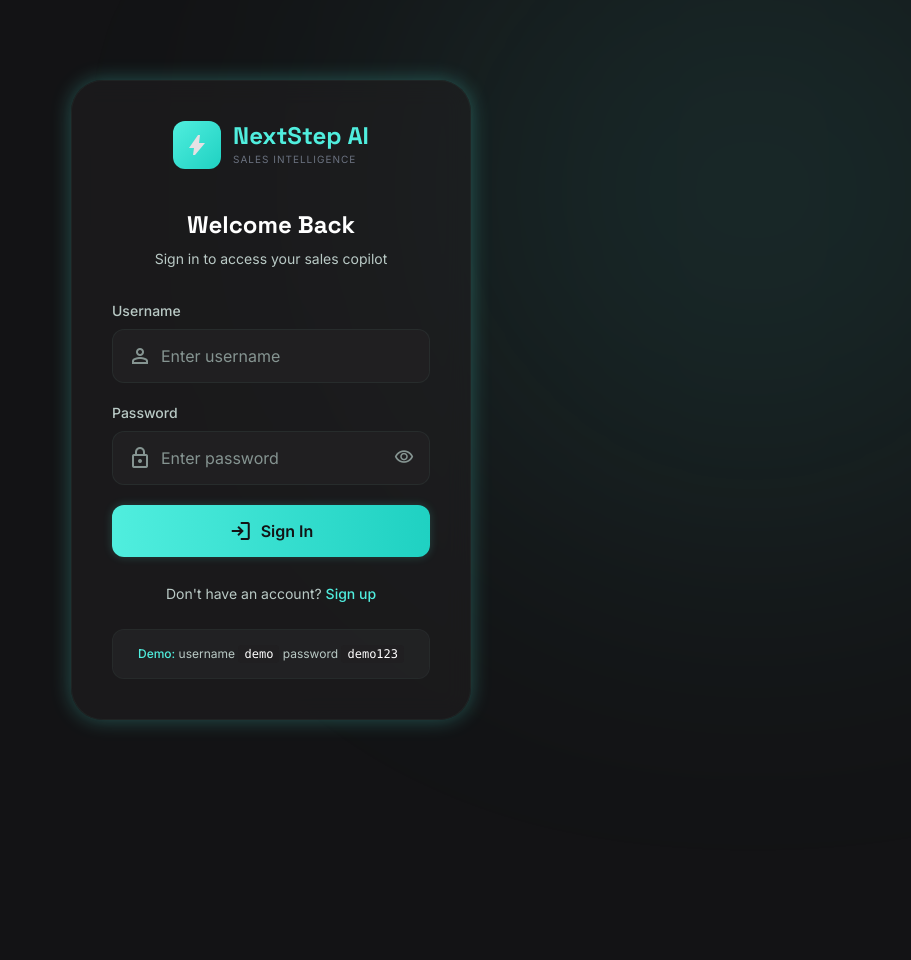
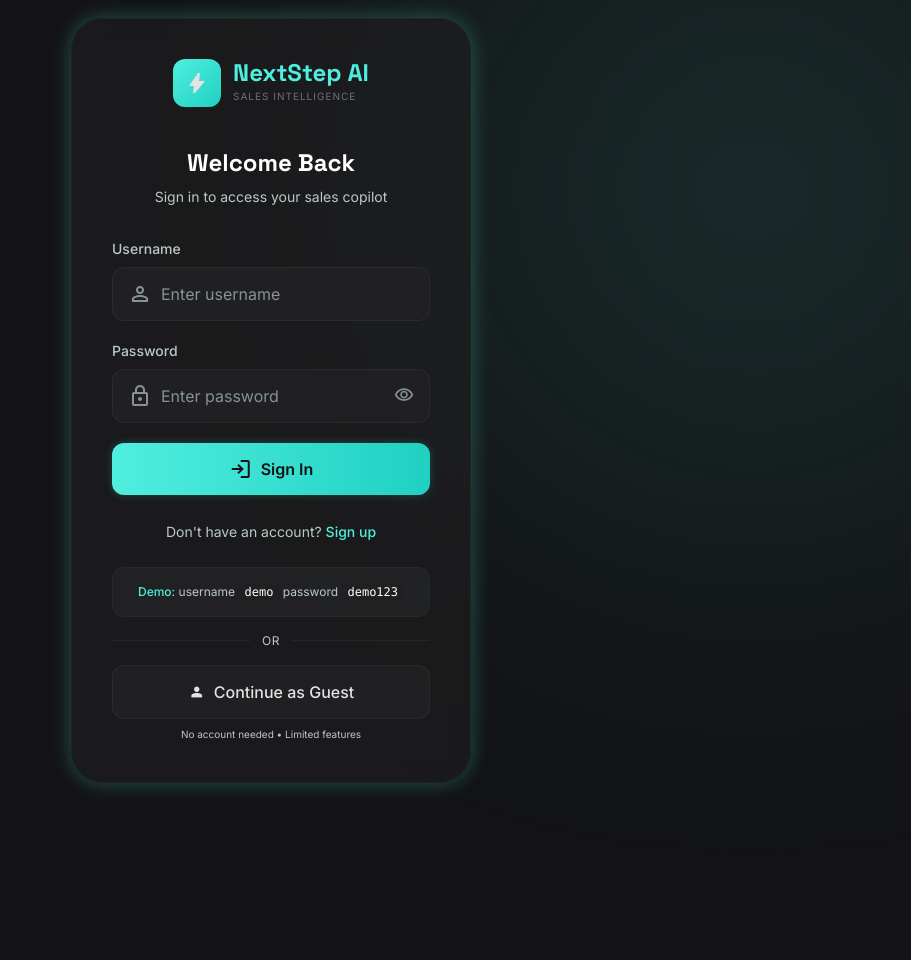
Before and after one commit to raghavendrapd/nextstep, a FastAPI app: page /login in a window 1280 px wide; the page is wider, and only the part inside the window is pictured. Shown: that part, without its empty margins (369-1280 px from the left). Run offline with FastAPI, Linux system fonts and the light colour scheme; some libraries are stand-ins or nearby versions.

Commit message:
feat: Add guest login, health endpoint, mic auto-restart, and error handling

```diff
--- a/main.py
+++ b/main.py
@@ -111,6 +111,47 @@ def serve_login():
 @app.get("/test-screen")
 def serve_test():
     return FileResponse("screentest.html")
+
+# Health check endpoint for UptimeRobot
+@app.get("/health")
+def health_check():
+    return {"status": "ok", "service": "NextStep AI"}
+
+# Guest login endpoint
+@app.post("/guest-login")
+def guest_login():
+    """Create a guest session without registration"""
+    import random
+    import string
+
+    # Create a random guest username
+    guest_id = ''.join(random.choices(string.ascii_lowercase + string.digits, k=8))
+    guest_username = f"guest_{guest_id}"
+
+    # Check if guest user exists, if not create one
+    db = get_db()
+    user = db.execute("SELECT id, username, password, display_name FROM users WHERE username = ?", (guest_username,)).fetchone()
+
+    if not user:
+        # Create guest user
+        hashed_pw, _ = hash_password("guest_" + guest_id)
+        db.execute("INSERT INTO users (username, password, display_name) VALUES (?, ?, ?)",
+                   (guest_username, hashed_pw, "Guest"))
+        db.commit()
+        user = db.execute("SELECT id, username, password, display_name FROM users WHERE username = ?", (guest_username,)).fetchone()
+
+    db.close()
+
+    # Create session
+    session_id = create_session(user[0], user[1])
+    response = JSONResponse({
+        "success": True,
+        "username": user[1],
+        "display_name": user[3] or "Guest",
+        "is_guest": True
+    })
+    response.set_cookie(key="session_id", value=session_id, httponly=True, max_age=24*60*60)  # 24 hours for guest
+    return response
 
 
 # -------------------- DB SETUP --------------------
--- a/templates/login.html
+++ b/templates/login.html
@@ -145,6 +145,21 @@
           <span class="text-primary font-medium">Demo:</span> username <code class="bg-surface-container px-1.5 py-0.5 rounded text-white">demo</code> password <code class="bg-surface-container px-1.5 py-0.5 rounded text-white">demo123</code>
         </p>
       </div>
+
+      <!-- Guest Login -->
+      <div class="mt-4 text-center">
+        <div class="relative flex items-center justify-center gap-3 mb-4">
+          <div class="h-px bg-outline-variant/30 flex-1"></div>
+          <span class="text-xs text-on-surface-variant uppercase tracking-wider">or</span>
+          <div class="h-px bg-outline-variant/30 flex-1"></div>
+        </div>
+        <button onclick="guestLogin()" id="guestBtn"
+          class="w-full py-3 bg-surface-container border border-outline-variant/30 text-on-surface font-medium rounded-xl hover:bg-surface-container-high hover:border-outline-variant transition-all flex items-center justify-center gap-2">
+          <span class="material-symbols-outlined text-lg" style="font-variation-settings: 'FILL' 1;">person</span>
+          <span>Continue as Guest</span>
+        </button>
+        <p class="text-[10px] text-on-surface-variant mt-2">No account needed • Limited features</p>
+      </div>
     </div>
   </div>
 
@@ -242,6 +257,30 @@
         }
       } catch {}
     })();
+
+    // Guest Login
+    async function guestLogin() {
+      const btn = document.getElementById('guestBtn');
+      btn.disabled = true;
+      btn.innerHTML = '<span class="animate-spin">⟳</span> Loading...';
+
+      try {
+        const res = await fetch('/guest-login', { method: 'POST' });
+        const data = await res.json();
+
+        if (res.ok) {
+          window.location.href = '/?guest=true';
+        } else {
+          throw new Error(data.detail || 'Guest login failed');
+        }
+      } catch (err) {
+        btn.disabled = false;
+        btn.innerHTML = '<span class="material-symbols-outlined text-lg" style="font-variation-settings: \'FILL\' 1;">person</span><span>Continue as Guest</span>';
+        const errorMsg = document.getElementById('errorMsg');
+        errorMsg.textContent = err.message;
+        errorMsg.classList.remove('hidden');
+      }
+    }
   </script>
 </body>
 </html>
```
Also changed, not shown: templates/index.html (+91 -4 lines).
